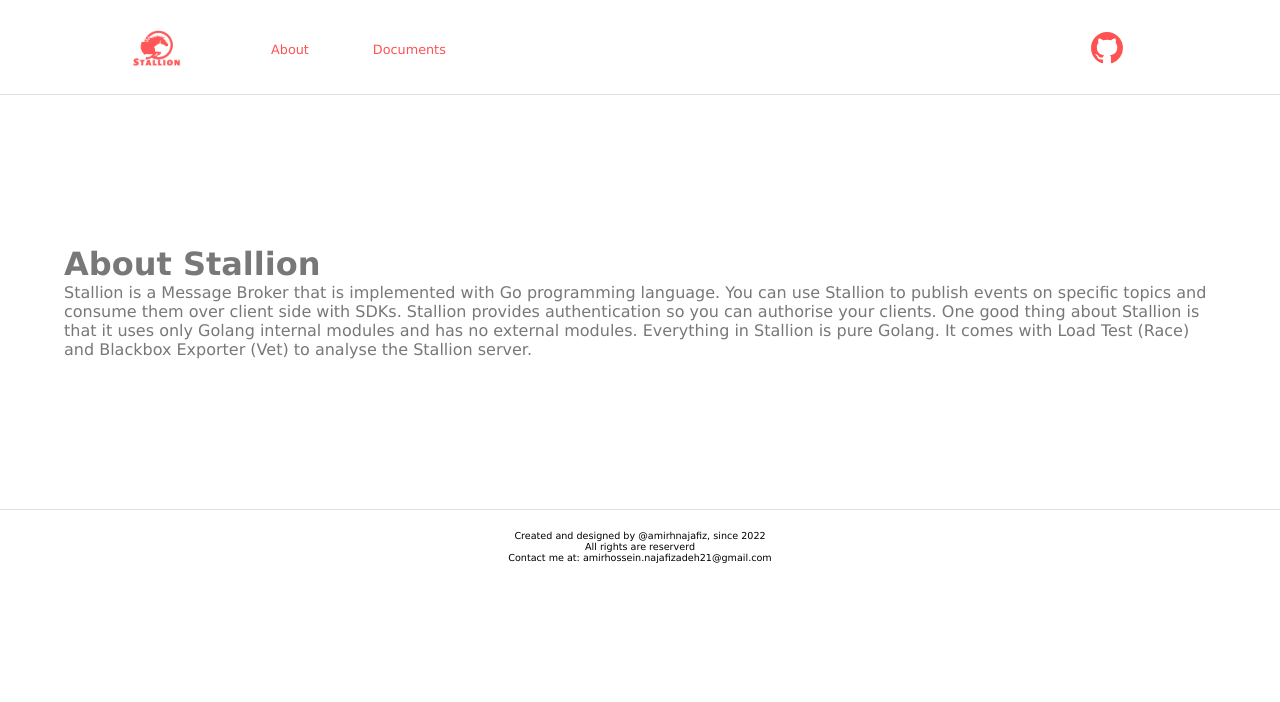
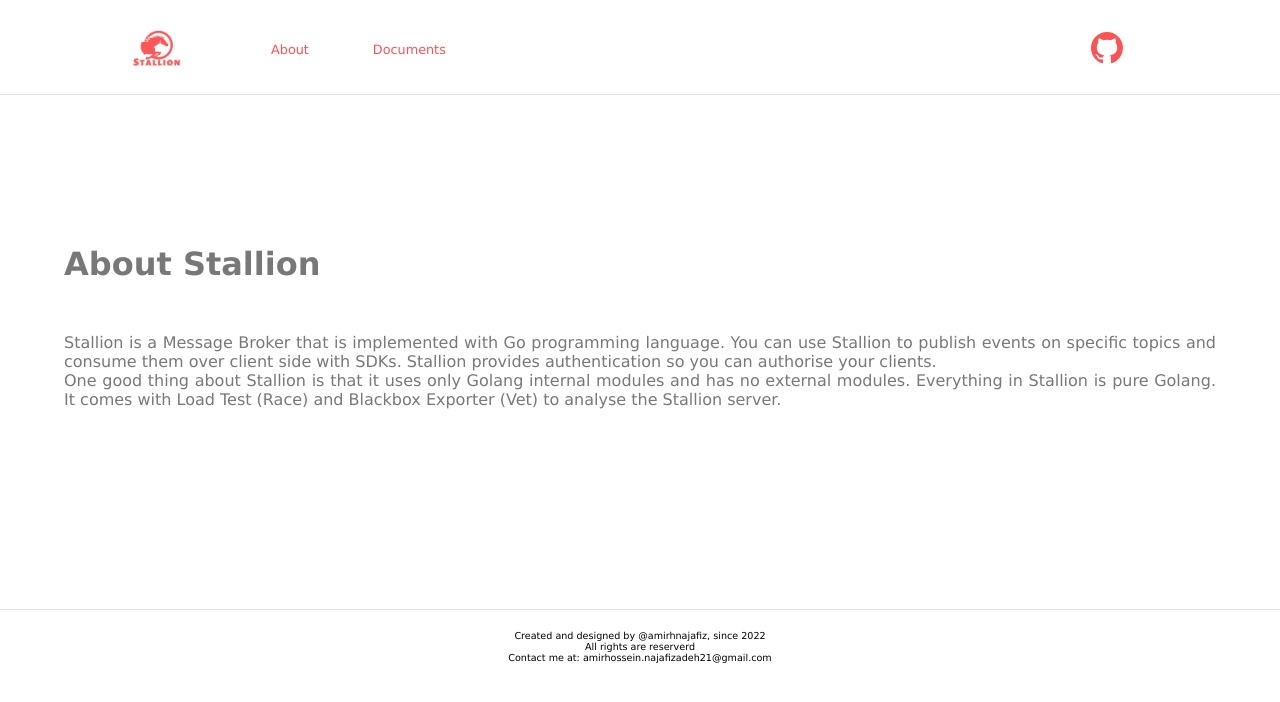
Before and after one commit to amirhnajafiz/packet-exporter, a Vue app: page /about in a window 1280 px wide. Shown: the top 702 px of the page. Built offline with nearby package versions, Linux system fonts and the light colour scheme.

Commit message:
fix: about style

```diff
--- a/src/views/AboutView.vue
+++ b/src/views/AboutView.vue
@@ -3,13 +3,20 @@
     <h1>
       About Stallion
     </h1>
-    <p>
+    <p class="about-text">
       Stallion is a Message Broker that is implemented with Go programming language.
       You can use Stallion to publish events on specific topics and consume them over client side with SDKs.
-      Stallion provides authentication so you can authorise your clients.
+      Stallion provides authentication so you can authorise your clients.<br />
       One good thing about Stallion is that it uses only Golang internal modules and has no external modules.
       Everything in Stallion is pure Golang.
       It comes with Load Test (Race) and Blackbox Exporter (Vet) to analyse the Stallion server.
     </p>
   </div>
 </template>
+
+<style scoped>
+.about-text {
+  margin: 50px 0 200px;
+  text-align: justify;
+}
+</style>
```
